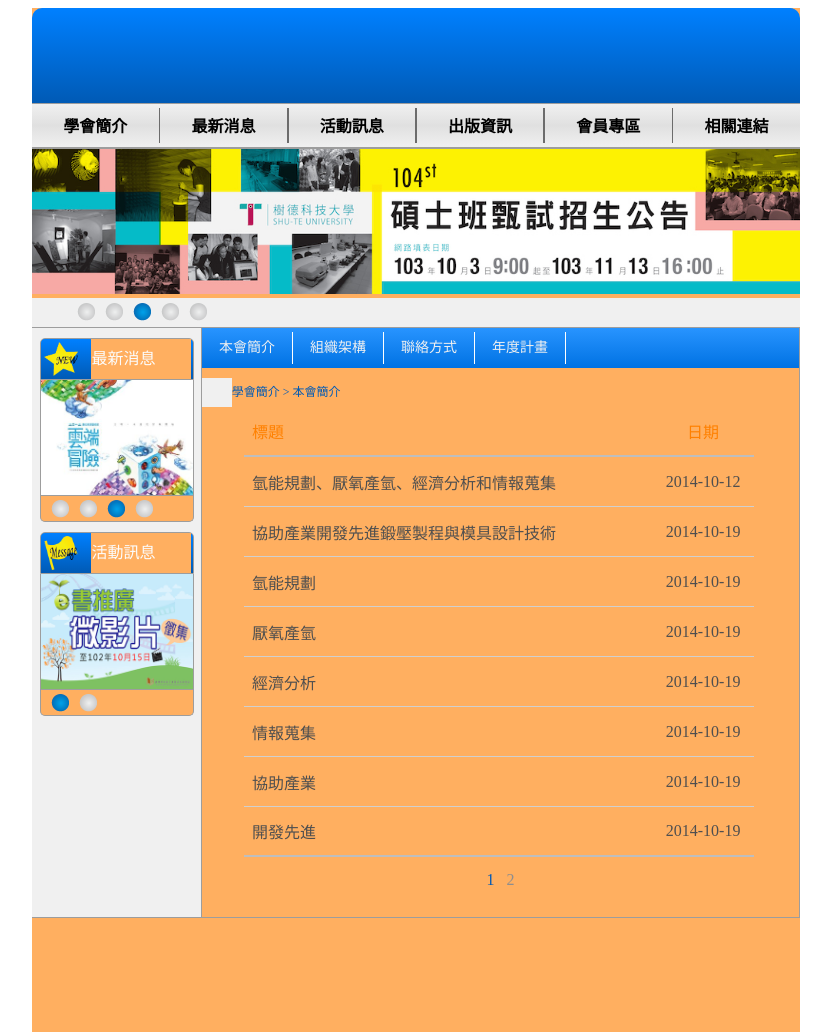
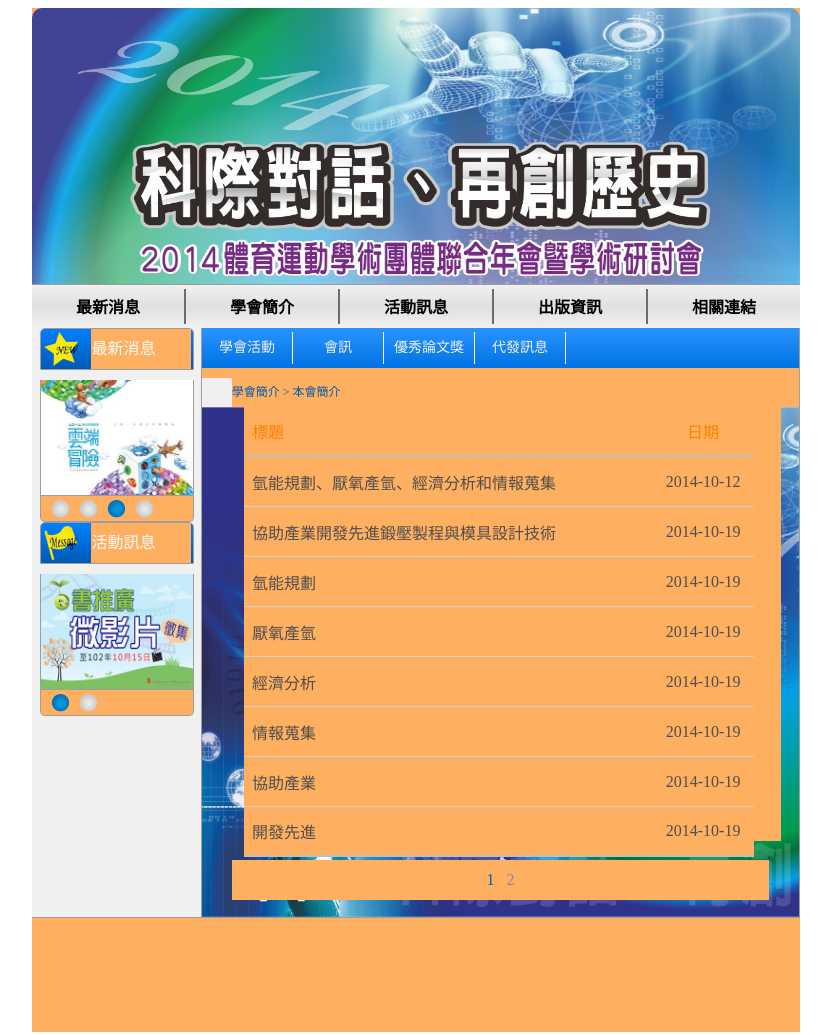
Before and after one commit to sh932111/SportHistory, a plain HTML site: page index.html in a window 1280 px wide. Shown: the whole page, without its empty margins (224-1055 px from the left). Drawn offline with Linux system fonts and the light colour scheme.

Commit message:
update all

```diff
--- a/Page/SelectBar/SelectBar.js
+++ b/Page/SelectBar/SelectBar.js
@@ -1,7 +1,7 @@
 var Items = [];
 
 function selectedBarInit(){
-	var items = getHeaderInformation();
+	var items = getHeaderNewMsg();
 	setSelectedBar(items);
 }
 //設定SelectedBar的內容與UI
--- a/PageUtil/Header/Header.css
+++ b/PageUtil/Header/Header.css
@@ -5,19 +5,25 @@
 }
 #LogoView{
 	width: 100%;
-	height: 95px;
+	height: 276px;
 	position:relative;
 	z-index:2;
+	border-radius: 10px 10px 0px 0px;/* Old browsers
+	background: -webkit-linear-gradient(top,  from(#0080FF), to(#005AB5)); /* Chrome10+,Safari5.1+
+	background: -o-linear-gradient(top,  from(#0080FF), to(#005AB5)); /* Opera 11.10+
+	background: -ms-linear-gradient(top, from(#0080FF), to(#005AB5)); /* IE10+
+	background: linear-gradient(to bottom,  from(#0080FF), to(#005AB5)); /* W3C
+	filter: progid:DXImageTransform.Microsoft.gradient( startColorstr='#0080FF'
+		, endColorstr='#005AB5',GradientType=0 ); /* IE6-9
+	background:-webkit-gradient(linear, left top, left bottom, from(#0080FF), to(#005AB5));
+	background:-moz-linear-gradient(top, #0080FF, #005AB5);*/
+}
+#LogoView img {
 	border-radius: 10px 10px 0px 0px;
-	background: #0080FF; /* Old browsers */
-	background: -webkit-linear-gradient(top,  from(#0080FF), to(#005AB5)); /* Chrome10+,Safari5.1+ */
-	background: -o-linear-gradient(top,  from(#0080FF), to(#005AB5)); /* Opera 11.10+ */
-	background: -ms-linear-gradient(top, from(#0080FF), to(#005AB5)); /* IE10+ */
-	background: linear-gradient(to bottom,  from(#0080FF), to(#005AB5)); /* W3C */
-	filter: progid:DXImageTransform.Microsoft.gradient( startColorstr='#0080FF', endColorstr='#005AB5',GradientType=0 ); /* IE6-9 */
-	background:-webkit-gradient(linear, left top, left bottom, from(#0080FF), to(#005AB5));
-	background:-moz-linear-gradient(top, #0080FF, #005AB5);
+	width: 100%;
+	height: 100%;
 }
+
 #NavView{
 	width: 100%;
 	border-color:#9D9D9D;
@@ -39,7 +45,7 @@
 	font-weight: bold;
 	background:transparent;
 	float: left;
-	width: 16.5%;
+	width: 152px;
 	height: 43px;
 	font-family:微軟正黑體;
 	line-height:45px;
@@ -49,7 +55,7 @@
 	text-align: center;
 	font-weight: bold;
 	float: left;
-	width: 16.5%;
+	width: 152px;
 	height: 43px;
 	background: #BEBEBE; /* Old browsers */
 	background:-webkit-gradient(linear, left top, left bottom, from(#9D9D9D), color-stop(0.5, #BEBEBE), to(#9D9D9D));
@@ -68,5 +74,5 @@
 	margin-top: 4px;
 	background-color: #6C6C6C;
 	height: 35px;
-	width: 0.2%;
+	width: 2px;
 }
--- a/PageUtil/Header/Header.html
+++ b/PageUtil/Header/Header.html
@@ -4,18 +4,17 @@
 </div>
 <div id="HeaderView">
 	<div id="LogoView">
+		<img src="img/header.jpg">
 	</div>
 	<div id="NavView">
+		<div id="NewMsgBt" class="NavList" onclick="goNewMsg()" value="最新消息">最新消息</div>
+		<div class="Line"></div>
 		<div id="InformationBt" class="NavList" onclick="goInformation()" value="學會簡介">學會簡介</div>
-		<div class="Line"></div>
-		<div id="NewMsgBt" class="NavList" onclick="goNewMsg()" value="最新消息">最新消息</div>
 		<div class="Line"></div>
 		<div id="ActivityMsgBt" class="NavList" onclick="goActivity()" value="活動訊息">活動訊息</div>
 		<div class="Line"></div>
 		<div id="BookInformationBt" class="NavList" onclick="goBookInformation()" value="出版資訊">出版資訊</div>
 		<div class="Line"></div>
-		<div id="MemberBt" class="NavList" onclick="goMember()" value="會員專區">會員專區</div>
-		<div class="Line"></div>
 		<div id="LinkBt" class="NavList" onclick="goLink()" value="相關連結">相關連結</div>
 	</div>
 </div>
--- a/PageUtil/Header/Header.js
+++ b/PageUtil/Header/Header.js
@@ -1,14 +1,14 @@
 function goInformation(){
 	var items = getHeaderInformation();
 	setSelectedBar(items);
-	headerSetTitlebar(0);
+	headerSetTitlebar(2);
 	setPageUtil('#IndexBox','PageUtil/ListView/ListView.html');
 }
 
 function goNewMsg(){
 	var items = getHeaderNewMsg();
 	setSelectedBar(items);
-	headerSetTitlebar(2);
+	headerSetTitlebar(0);
 }
 //可能會call api
 function goActivity(){
@@ -24,19 +24,12 @@ function goBookInformation(){
 	headerSetTitlebar(6);
 }
 
-function goMember(){
-	var items = getMember();
-	setSelectedBar(items);
-	headerSetTitlebar(8);
-	setPageUtil('#IndexBox','Page/LoginPage/LoginPage.html');
-}
-
 function goLink(){
 	var items = [];
 	setSelectedBar(items);
 	var nav_view = document.getElementById('NavView');
 	var nav_array = nav_view.getElementsByTagName("div");
-	setTitleBarTitle2(nav_array[10].getAttribute('value'));
+	setTitleBarTitle2(nav_array[8].getAttribute('value'));
 }
 
 function headerSetTitlebar(index){
--- a/PageUtil/Index/Index.css
+++ b/PageUtil/Index/Index.css
@@ -1,4 +1,6 @@
 #IndexBox{
 	width: 100%;
 	height: 100%;
+	background-image:url('../../img/index_background.jpg');
+	background-size: cover;
 }
--- a/PageUtil/Index/Index.js
+++ b/PageUtil/Index/Index.js
@@ -1,3 +1,5 @@
 function IndexInit(){
-	setPageUtil('#IndexBox','PageUtil/ListView/ListView.html');
+	setPageUtilCallBack('#IndexBox','PageUtil/ListView/ListView.html',function(){
+			listViewInit(resTitle,resDate);
+	});
 }
--- a/PageUtil/pgLeft/pgLeft.css
+++ b/PageUtil/pgLeft/pgLeft.css
@@ -1,5 +1,5 @@
 .NavMsg{
-	margin-top: 10px;
+	margin-bottom: 10px;
 	margin-left: 5%;
 	border-radius:5px 5px 0px 0px;
 	background: #0080FF; /* Old browsers */
@@ -80,6 +80,7 @@
 	border: none;
 	background: none;
 	background-image:url("../../img/circle.png");
+	background-repeat: no-repeat;
 	outline: none;
 	margin-left: 10px;
 	margin-top: 4px;
@@ -93,6 +94,7 @@
 	border: none;
 	background: none;
 	background-image:url("../../img/circle_hover.png");
+	background-repeat: no-repeat;
 	outline: none;
 	margin-left: 10px;
 	margin-top: 4px;
--- a/PageUtil/pgLeft/pgLeft.html
+++ b/PageUtil/pgLeft/pgLeft.html
@@ -1,5 +1,6 @@
 <div id="navInit">
 	<script type='text/javascript' src='PageUtil/pgLeft/pgLeft.js'></script>
+	<script type='text/javascript' src='PageUtil/Silder/Silder.js'></script>
 	<link rel='stylesheet' href='PageUtil/pgLeft/pgLeft.css'>
 </div>
 <div class="NavMsg">
--- a/css/index.css
+++ b/css/index.css
@@ -6,17 +6,8 @@
 	border-radius: 10px;
 }
 #pgHeader{
-	height:140px;
+	height:320px;
 	width:100%;
-}
-#pgSilder{
-	border-top-style:solid;
-	height:178px;
-	border-bottom-style:solid;
-	border-width:1px;
-	border-color:#9D9D9D;
-	width:100%;
-	background-color: #F0F0F0;
 }
 #pgLeft{
 	height:589px;
--- a/index.html
+++ b/index.html
@@ -4,15 +4,15 @@
 		<meta http-equiv="Content-Type" content="text/html; charset=utf-8" />
 		<title></title>
 		<script type="text/javascript" src="js/index.js"></script>
+		<script type="text/javascript" src="js/myApi.js"></script>
+		<script type="text/javascript" src="js/getResource.js"></script>
 		<script src="lib/jquery-1.11.1.min.js"></script>
 		<script src="lib/jquery.form.min.js"></script>
-		<script src="lib/getResource.js"></script>
 		<link rel="stylesheet" id="css"  href="css/index.css">
 	</head>
 	<body onload="init()">
 		<div class="pgContainer">
 			<div id="pgHeader"></div>
-			<div id="pgSilder"></div>
 			<div id="pgLeft"></div>
 			<div id="pgSelectBar"></div>
 			<div id="TitleBar"></div>
--- a/js/index.js
+++ b/js/index.js
@@ -1,34 +1,14 @@
-var initReady = 0;
-
 function init() {
 	setUI();
 }
 
 function setUI() {
 	setPageUtil('#pgHeader','PageUtil/Header/Header.html');
-	setPageUtil('#pgSilder','PageUtil/Silder/Silder.html');
-	setPageUtil('#pgLeft','PageUtil/pgLeft/pgLeft.html');
+	setPageUtilCallBack('#pgLeft','PageUtil/pgLeft/pgLeft.html',function(){
+		leftBarInit();
+	});
 	setPageUtil('#pgSelectBar','Page/SelectBar/SelectBar.html');
 	setPageUtil('#TitleBar','PageUtil/TitleBar/TitleBar.html');
 	setPageUtil('#pgMain','PageUtil/Index/Index.html');
 	setPageUtil('#pgFooter','PageUtil/Footer/Footer.html');
 }
-//等到LeftBar跟SilderBar都loading完，再來Load leftBarInit()
-function setPageUtil(page_id, page_link) {
-	$.get(page_link, function(data) {
-		$(page_id).html(data);
-		if (this.url == "PageUtil/pgLeft/pgLeft.html" || this.url == "PageUtil/Silder/Silder.html"){
-			initReady ++;
-			if (initReady == 2){
-				leftBarInit();
-			}
-		}
-		if (this.url == "PageUtil/ListView/ListView.html"){
-			var res_title_items = ["氫能規劃、厭氧產氫、經濟分析和情報蒐集","協助產業開發先進鍛壓製程與模具設計技術"
-			,"氫能規劃","厭氧產氫","經濟分析","情報蒐集","協助產業","開發先進","鍛壓製程","模具設計","設計技術"];
-			var res_date_items = ["2014-10-12","2014-10-19"
-			,"2014-10-19","2014-10-19","2014-10-19","2014-10-19","2014-10-19","2014-10-19","2014-10-19","2014-10-19","2014-10-19"];
-			listViewInit(res_title_items,res_date_items);
-		}
-	});
-}
--- /dev/null
+++ b/js/myApi.js
@@ -0,0 +1,16 @@
+var resTitle = ["氫能規劃、厭氧產氫、經濟分析和情報蒐集","協助產業開發先進鍛壓製程與模具設計技術"
+	,"氫能規劃","厭氧產氫","經濟分析","情報蒐集","協助產業","開發先進","鍛壓製程","模具設計","設計技術"];
+var resDate = ["2014-10-12","2014-10-19"
+	,"2014-10-19","2014-10-19","2014-10-19","2014-10-19","2014-10-19","2014-10-19","2014-10-19"
+	,"2014-10-19","2014-10-19"];
+
+function setPageUtil(page_id, page_link) {
+	$.get(page_link, function(data) {
+		$(page_id).load(page_link);
+	});
+}
+function setPageUtilCallBack(page_id, page_link,callback) {
+    $(page_id).load(page_link, function() {
+        callback();
+    });
+}
```
Also changed, not shown: img/header.jpg (added), img/index_background.jpg (added), js/getResource.js (renamed from lib/getResource.js).
